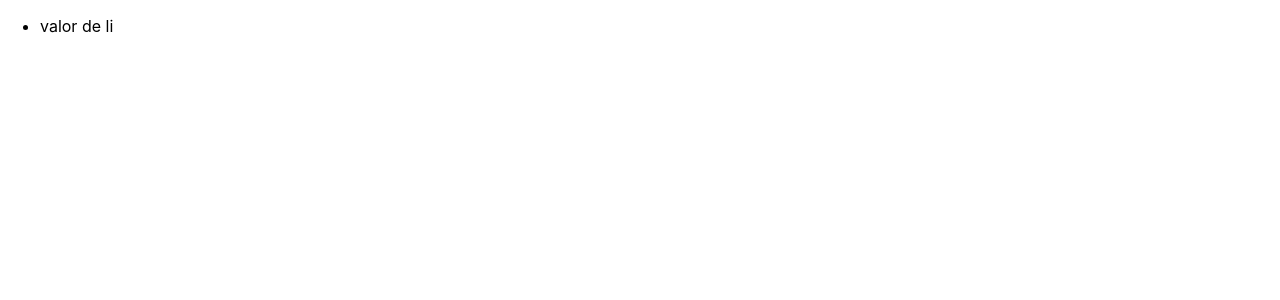
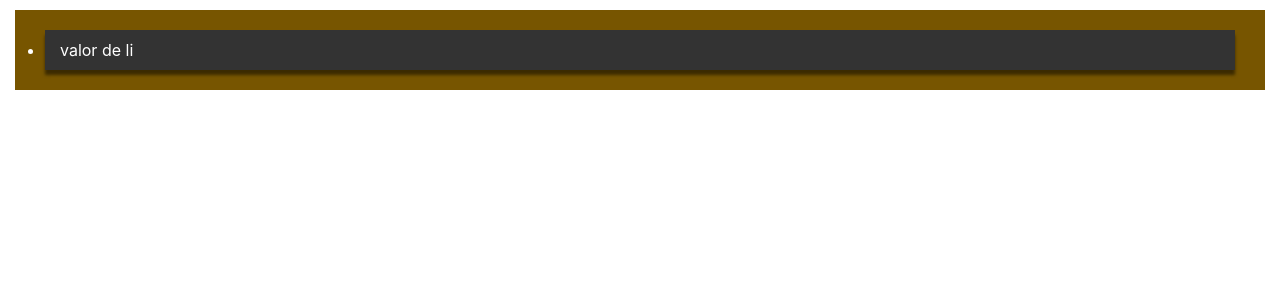
Before and after one commit to drbv27/IntroToReact, a React (Create React App) app: page / in a window 1280 px wide. Shown: the top 300 px of the page. Built offline with nearby package versions, Linux system fonts and the light colour scheme.

Commit message:
adding some inline styles to components

```diff
--- a/src/App.js
+++ b/src/App.js
@@ -4,14 +4,33 @@ import "./App.css";
 /* function App() {
   return <p>Orion Necio</p>;
 } */
+/* const estilo = {
+  backgroundColor: "#456",
+  color: "#fff",
+  padding: "10px 15px",
+  margin: "10px 15px",
+}; */
+const estilo2 = {
+  boxShadow: "0 5px 3px rgba(0,0,0,0.5)",
+};
+const estilo = ({ bg = "#222" }) => ({
+  backgroundColor: bg,
+  color: "#fff",
+  padding: "10px 15px",
+  margin: "10px 15px",
+});
 const Li = ({ children }) => {
   console.log(children);
-  return <li className="clase-li">{children}</li>;
+  return (
+    <li style={{ ...estilo2, ...estilo({ bg: "#333" }) }} className="clase-li">
+      {children}
+    </li>
+  );
 };
 const App = () => {
   const actitud = "Necio";
   return (
-    <ul className="miClaseCSS">
+    <ul style={estilo({ bg: "#750" })} className="miClaseCSS">
       <Li estado="necio">valor de li</Li>
     </ul>
   );
```
